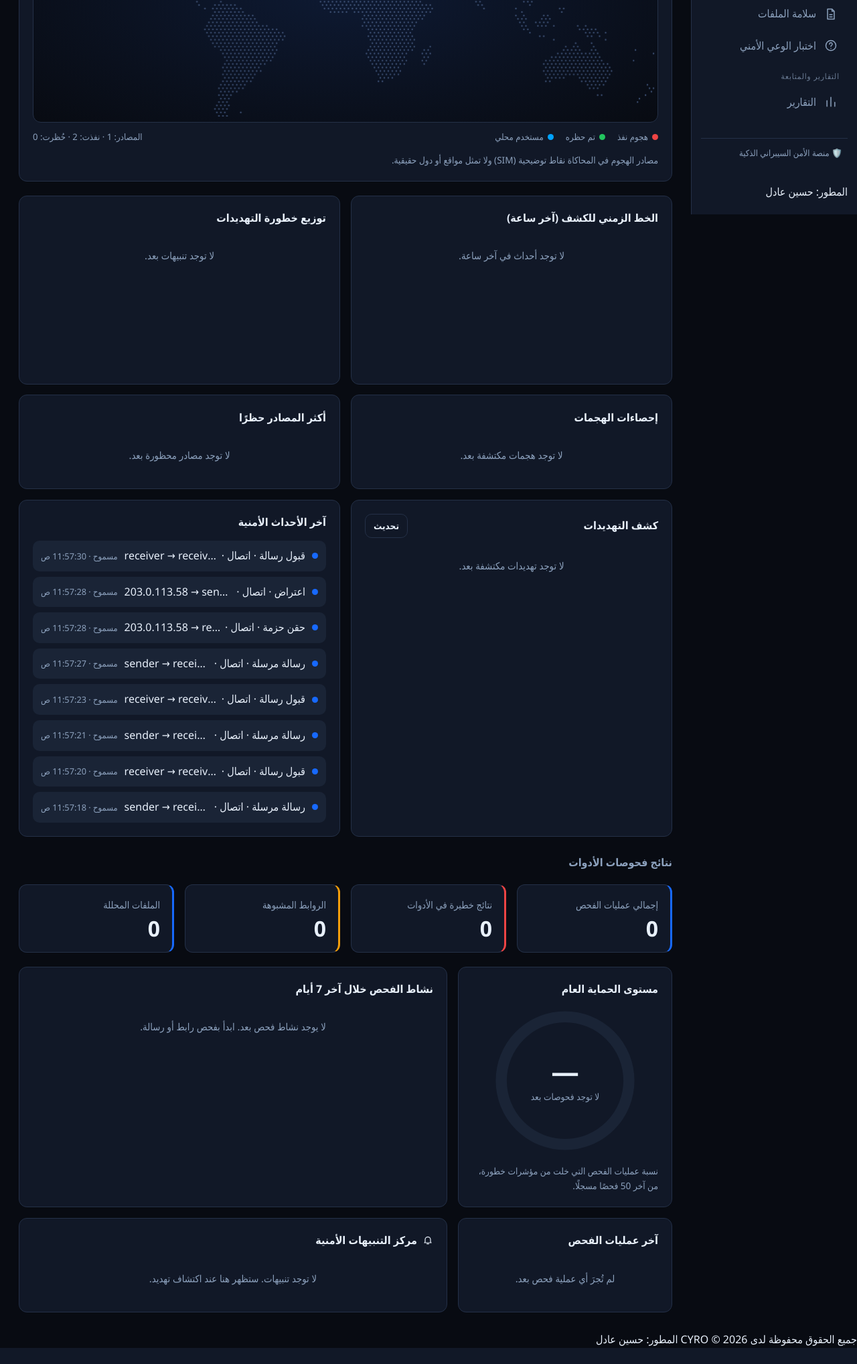
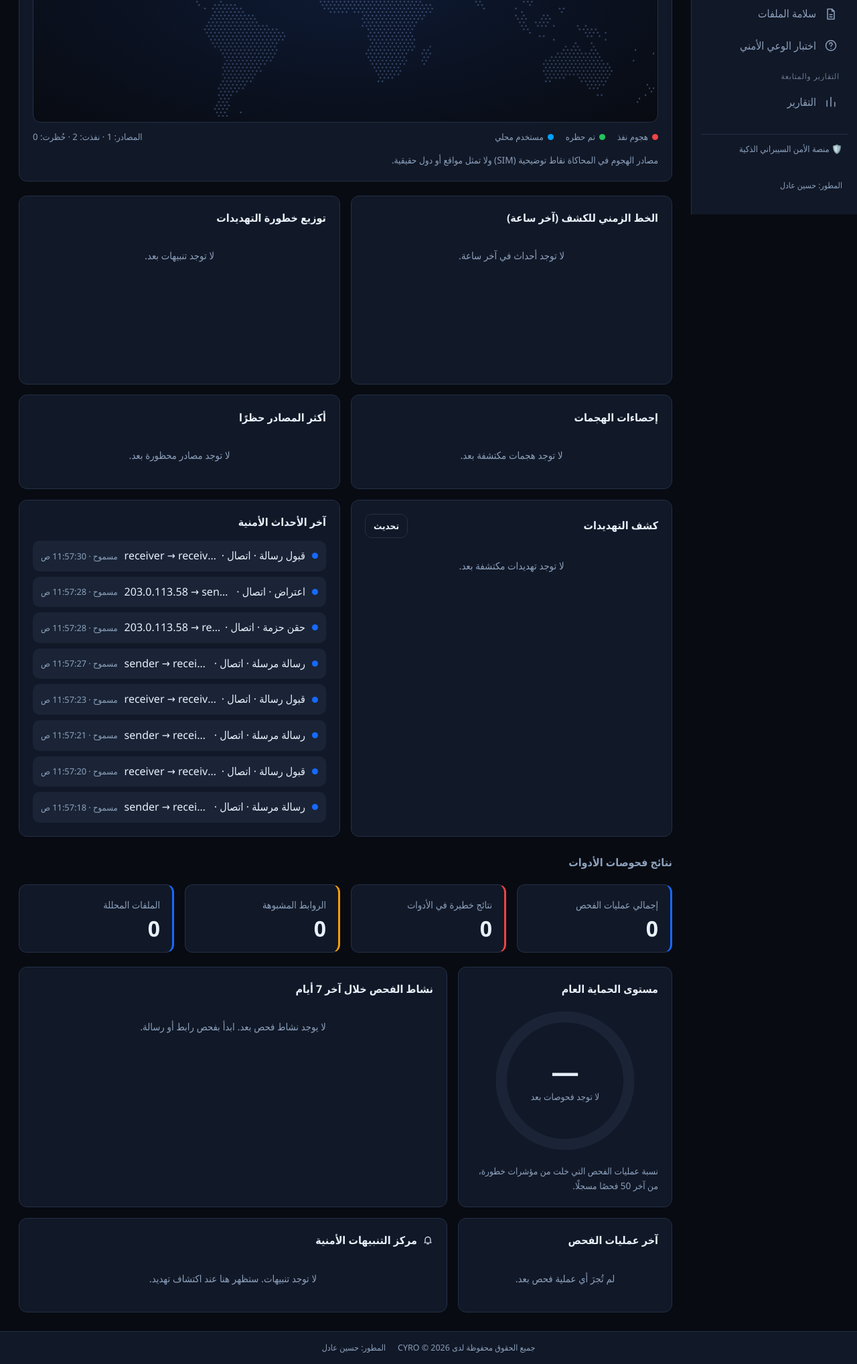
Before and after one commit to hasseensahaeri-ux/CYRO, a Flask app: page / in a window 1280 px wide. Shown: the part 480-2516 px from the top of the page at 67% size. Before the commit the page ends 2492 px from the top, so only its background shows below. Run offline with Flask 3, Linux system fonts and the light colour scheme; data comes from the database, SQL or seed files in the repository; data that the repository does not hold is empty.

Commit message:
Style CYRO developer credit and copyright footer

```diff
--- a/frontend/static/css/main.css
+++ b/frontend/static/css/main.css
@@ -453,3 +453,9 @@ html[dir="rtl"] .scene .stage>*{direction:rtl}
   .zone .track{left:28%;right:auto;top:0;bottom:0;width:0;height:auto}
   .zone .wire{left:-1px;right:auto;top:0;bottom:0;width:3px;height:auto}
 }
+
+
+/* Developer attribution and site footer */
+.developer-credit{padding:0 8px 14px;color:var(--muted);font-size:.76rem;line-height:1.5}
+.site-footer{display:flex;justify-content:center;align-items:center;gap:6px 18px;flex-wrap:wrap;padding:14px 20px;color:var(--muted);font-size:.78rem;text-align:center;border-top:1px solid var(--line);background:var(--navy)}
+@media(max-width:820px){.site-footer{padding:12px 14px;font-size:.72rem}}
```
